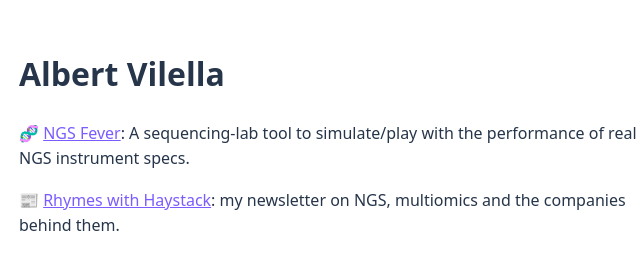
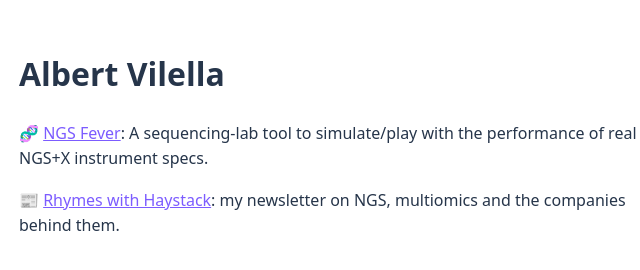
Before and after one commit to avilella/avilella.github.io, a plain HTML site: page index.html in a window 1280 px wide. Shown: the full height of the page, 301-941 px from the left. Drawn offline with Linux system fonts and the light colour scheme.

Commit message:
Update index.html

```diff
--- a/index.html
+++ b/index.html
@@ -8,7 +8,7 @@
 </head>
 <body>
   <h1>Albert Vilella</h1>
-  <p>🧬 <a href="ngs_fever_offline.html">NGS Fever</a>: A sequencing-lab tool to simulate/play with the performance of real NGS instrument specs.</p>
+  <p>🧬 <a href="ngs_fever_offline.html">NGS Fever</a>: A sequencing-lab tool to simulate/play with the performance of real NGS+X instrument specs.</p>
   <p>📰 <a href="https://albertvilella.substack.com/?utm_source=github_io&amp;utm_medium=web">Rhymes with Haystack</a>: my newsletter on NGS, multiomics and the companies behind them.</p>
 </body>
 </html>
```
